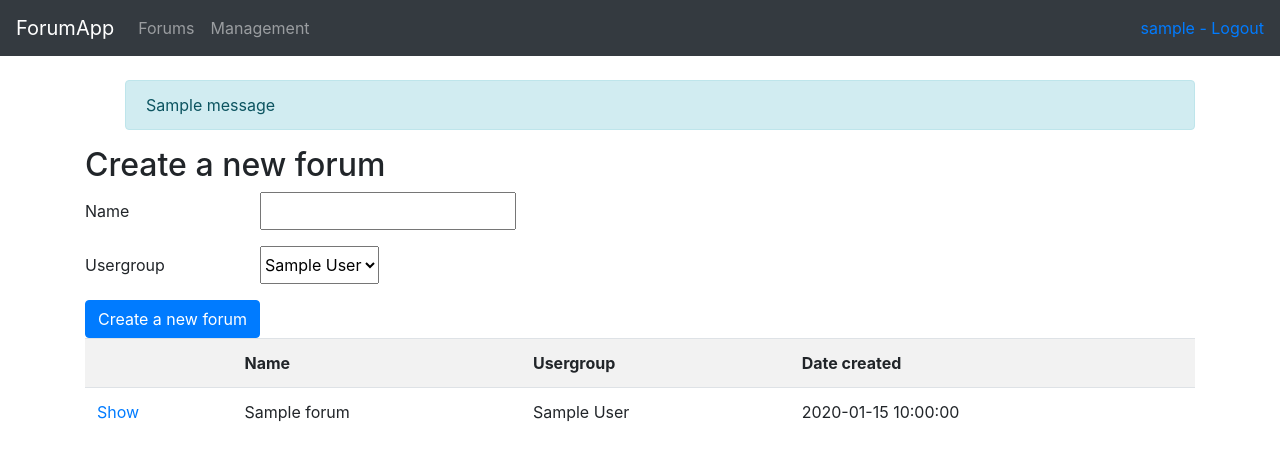
After one commit to jokinen77/tsoha-keskustelufoorumi, a Flask app: page /forums in a window 1280 px wide. The commit adds this page. Shown: the top 461 px of the page. Run offline with Flask 2, Linux system fonts and the light colour scheme; a user stored in the database is signed in; tables that the repository leaves empty hold one stand-in row (values such as "Sample post"); one stand-in notice (Sample message) is shown; some libraries are stand-ins or nearby versions.

Commit message:
Function to create forums and send messages to them, bootstrap styling and one sql summary call

```diff
--- a/application/__init__.py
+++ b/application/__init__.py
@@ -17,6 +17,7 @@ from application import views
 from application.forums import models
 from application.auth import models
 from application.auth import views
+from application.forums import views
 
 # kirjautuminen
 from application.auth.models import User
--- /dev/null
+++ b/application/forums/views.py
@@ -0,0 +1,60 @@
+from flask import session, flash, redirect, render_template, request, url_for
+from application import app, db
+from application.auth.models import Usertype, User, Usergroup
+from application.forums.models import Forum, Message
+from flask_login import login_required
+from application.utils import validate as val
+
+
+@app.route("/forums")
+@login_required
+def forums_index():
+    user_id = session.get('user_id', -1)
+    user = User.query.get(user_id)
+
+    forums = []
+
+    for group in user.usergroups:
+        for forum in group.forums:
+            forums.append(forum)
+
+    return render_template("forums/forums.html", forums=forums, usergroups=user.usergroups)
+
+@app.route("/forums/new", methods=["POST"])
+@login_required
+def forum_create():
+    name=request.form.get("name")
+    usergroup_id=request.form.get("usergroup_id")
+
+    if val.validateStringLength(name, label='Forum', min = 3) and usergroup_id != None:
+        forum=Forum(name, usergroup_id)
+        db.session().add(forum)
+        db.session().commit()
+        flash('New forum added: ' + forum.name)
+
+    return redirect(url_for("forums_index"))
+
+@app.route("/forums/<forum_id>")
+@login_required
+def forums_show(forum_id=None):
+    user_id = session.get('user_id', -1)
+    user = User.query.get(user_id)
+
+    forum = Forum.query.get(int(forum_id))
+    messages = Message.query.filter_by(forum_id=forum_id).order_by(Message.date).all()
+
+    return render_template("forums/messages.html", forum=forum, messages=messages)
+
+@app.route("/forums/<forum_id>", methods=["POST"])
+@login_required
+def forum_send_message(forum_id=None):
+    content=request.form.get("content")
+    user_id = session.get('user_id', -1)
+
+    if val.validateStringLength(content, label='Message', min = 1) and forum_id != None:
+        message=Message(content, user_id, forum_id)
+        db.session().add(message)
+        db.session().commit()
+        flash('Message sended')
+
+    return redirect(url_for("forums_show", forum_id=forum_id))
--- a/application/templates/auth/user.html
+++ b/application/templates/auth/user.html
@@ -10,6 +10,7 @@
       <th>Email</th>
       <th>Date created</th>
       <th>Usergroups</th>
+      <th>Sended messages</th>
     </tr>
     {% for user in users %}
     <tr>
@@ -26,6 +27,7 @@
           </p>
           {% endfor %}
       </td>
+      <td>{{ user.sended_message_count() }}</td>
       {% if current_user.usertype.value >= 100 %}
       <td>
           <form method="POST" action="{{ url_for('user_delete') }}">
--- /dev/null
+++ b/application/templates/forums/forums.html
@@ -0,0 +1,39 @@
+{% extends "layout.html" %}
+
+{% block content %}
+<h2 class="simple_header">Create a new forum</h2>
+<form method="POST" action="{{ url_for('forum_create') }}">
+    <div class="form-group row">
+        <label for="staticEmail" class="col-sm-2 col-form-label">Name</label>
+        <input type="text" name="name" />
+    </div>
+    <div class="form-group row">
+        <label for="staticEmail" class="col-sm-2 col-form-label">Usergroup</label>
+        <select name="usergroup_id">
+            {% for group in usergroups %}
+            <option value="{{ group.id }}">{{ group.name }}</option>
+            {% endfor %}
+        </select>
+    </div>
+    <button type="submit" class="btn btn-primary">Create a new forum</button>
+</form>
+
+  <table class="table table-striped">
+    <tr>
+      <th></th>
+      <th>Name</th>
+      <th>Usergroup</th>
+      <th>Date created</th>
+    </tr>
+    {% for forum in forums %}
+    <tr>
+      <td>
+          <a href="/forums/{{forum.id}}">Show</a>
+      </td>
+      <td>{{ forum.name }}</td>
+      <td>{{ forum.usergroup.name }}</td>
+      <td>{{ forum.date_created }}</td>
+    </tr>
+    {% endfor %}
+  </table>
+{% endblock %}
--- a/application/templates/layout.html
+++ b/application/templates/layout.html
@@ -4,39 +4,55 @@
 <head>
     <meta charset="utf-8">
     <title>ForumApp</title>
-    <link rel="stylesheet" type="text/css" href="/styles/default.css">
+    <!--link rel="stylesheet" type="text/css" href="/styles/default.css"-->
+    <link rel="stylesheet" href="https://maxcdn.bootstrapcdn.com/bootstrap/4.0.0/css/bootstrap.min.css" integrity="sha384-Gn5384xqQ1aoWXA+058RXPxPg6fy4IWvTNh0E263XmFcJlSAwiGgFAW/dAiS6JXm" crossorigin="anonymous">
 </head>
 
 <body>
-    <div style="background: black;">
-        <div class="container">
-            <h1 class="simple_header" style="color: white;">ForumApp</h1>
+    <nav class="navbar navbar-expand-md navbar-dark bg-dark mb-4">
+    	<a class="navbar-brand" href="{{ url_for('index') }}">ForumApp</a>
+    	<button class="navbar-toggler" type="button" data-toggle="collapse" data-target="#navbarCollapse" aria-controls="navbarCollapse" aria-expanded="false" aria-label="Toggle navigation">
+              <span class="navbar-toggler-icon"></span>
+    	</button>
+    	<div class="collapse navbar-collapse" id="navbarCollapse">
+            <ul class="navbar-nav mr-auto">
+                <li class="nav-item">
+                    <a class="nav-link" href="{{ url_for('forums_index') }}">Forums</a>
+                </li>
+                <li class="nav-item">
+                    <a class="nav-link" href="{{ url_for('usermanager') }}">Management</a>
+              </li>
+            </ul>
+            <div class="form-inline mt-2 mt-md-0">
+        	    {% if current_user.is_authenticated %}
+        	    <a href="{{ url_for('auth_logout') }}">{{ current_user.username }} - Logout</a>
+        	    {% else %}
+        	    <a href="{{ url_for('auth_login') }}">Login</a>
+        	    {% endif %}
+            </div>
+    	</div>
+    </nav>
 
-            <div style="float: right;">
-                {% if current_user.is_authenticated %}
-                <button class="nav_button" onclick="window.location.href='{{ url_for('usermanager') }}'">{{ current_user.username }}</button>
-                <button class="nav_button" onclick="window.location.href='{{ url_for('auth_logout') }}'">Logout</button>
-                {% endif %}
-            </div>
-            <div>
-                <button class="nav_button" onclick="window.location.href='{{ url_for('index') }}'">Main</button>
-            </div>
-        </div>
-    </div>
-    <div class="container">
+
+    <main role="main" class="container">
         {% with messages = get_flashed_messages() %}
         {% if messages %}
-        <ul class="flashes">
+        <ul style="list-style-type: none;" class="flashes">
             {% for message in messages %}
-            <li>{{ message }}</li>
+            <li class="alert alert-info" role="alert">{{ message }}</li>
             {% endfor %}
         </ul>
         {% endif %}
         {% endwith %}
 
         {% block content %}
+        <p>
+            Content.
+        </p>
         {% endblock %}
-    </div>
+    </main>
+    <script src="https://code.jquery.com/jquery-3.2.1.slim.min.js" integrity="sha384-KJ3o2DKtIkvYIK3UENzmM7KCkRr/rE9/Qpg6aAZGJwFDMVNA/GpGFF93hXpG5KkN" crossorigin="anonymous"></script>
+    <script src="https://cdnjs.cloudflare.com/ajax/libs/popper.js/1.12.9/umd/popper.min.js" integrity="sha384-ApNbgh9B+Y1QKtv3Rn7W3mgPxhU9K/ScQsAP7hUibX39j7fakFPskvXusvfa0b4Q" crossorigin="anonymous"></script>
+    <script src="https://maxcdn.bootstrapcdn.com/bootstrap/4.0.0/js/bootstrap.min.js" integrity="sha384-JZR6Spejh4U02d8jOt6vLEHfe/JQGiRRSQQxSfFWpi1MquVdAyjUar5+76PVCmYl" crossorigin="anonymous"></script>
 </body>
-
 </html>
--- a/application/views.py
+++ b/application/views.py
@@ -8,8 +8,6 @@ from application.utils import validate as val
 @app.route("/")
 @login_required
 def index():
-    user_id = session.get('user_id', -1)
-    user = User.query.get(user_id)
     return render_template("index.html")
 
 @app.route("/usertype", methods=["GET"])
```
Also changed, not shown: application/auth/models.py (+13 -1 lines), application/forums/models.py (+20 -2 lines), application/templates/auth/usermanager.html (+9 -9 lines), application/templates/forums/messages.html (added, +23 -0 lines).
